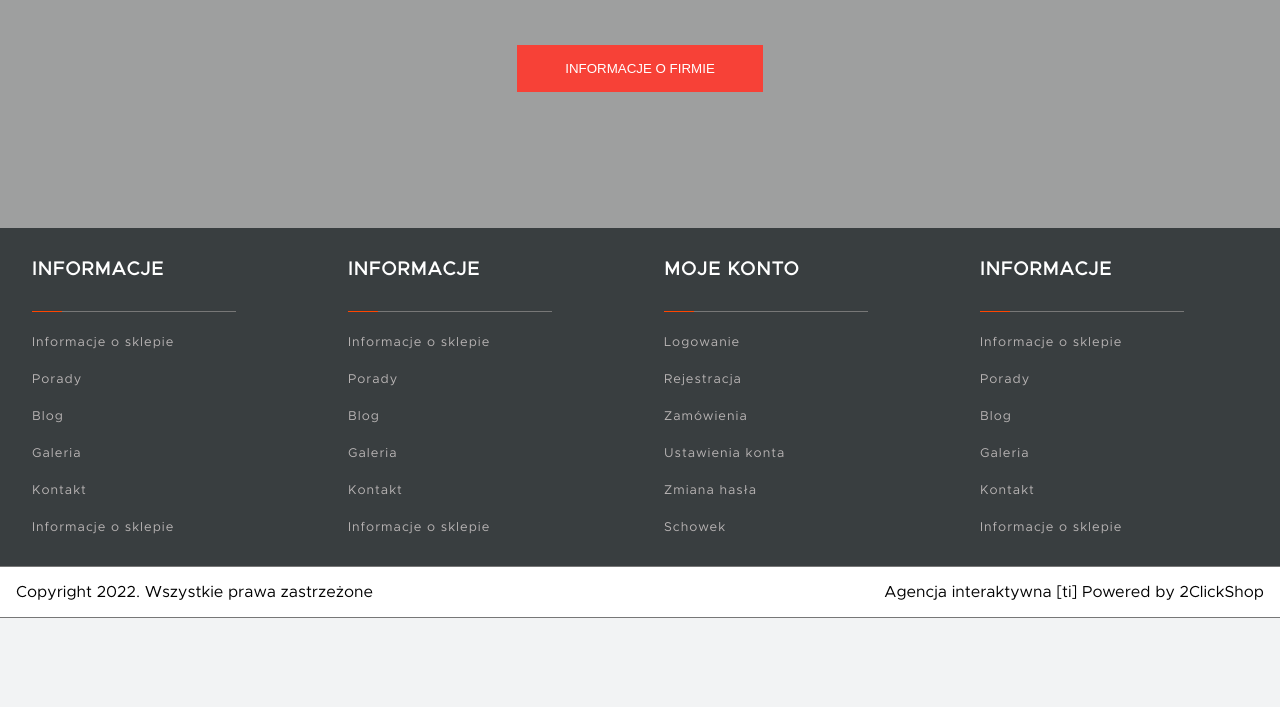
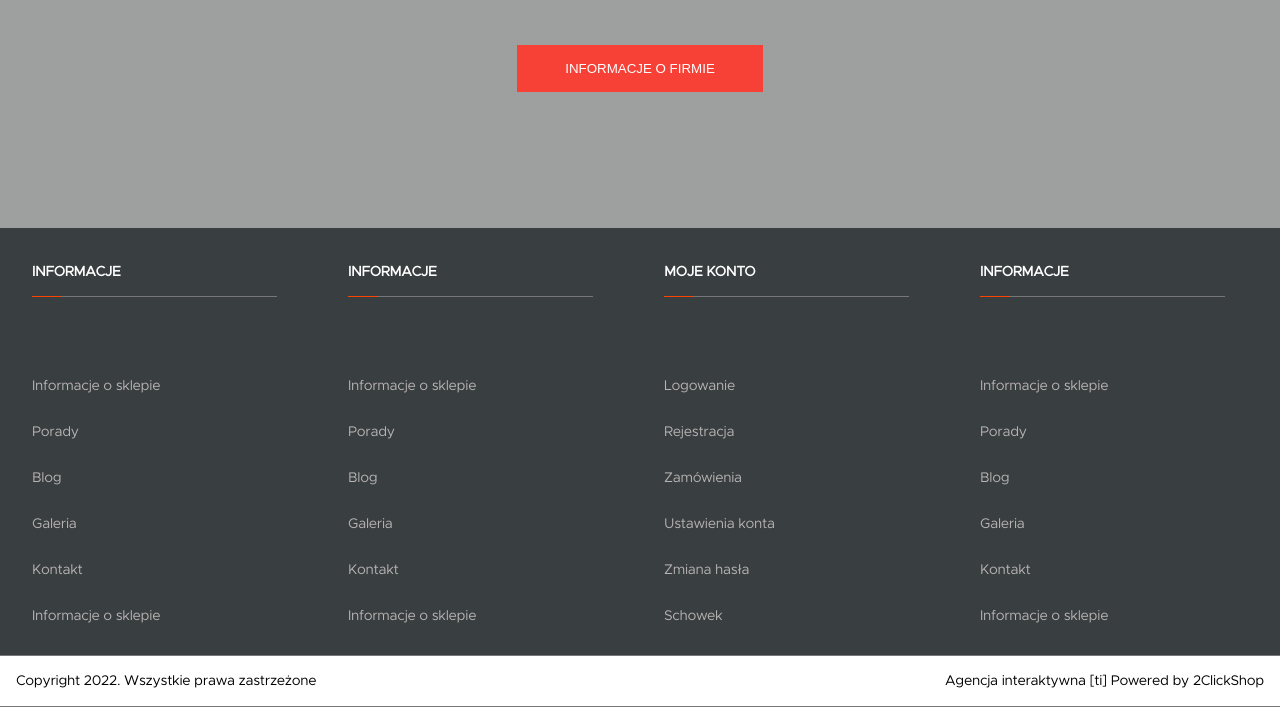
Before and after one commit to vernix77/Niedzwiedz, a website: page index.html in a window 1280 px wide. Shown: the part 1989-2696 px from the top of the page. Before the commit the page ends 2607 px from the top, so only its background shows below. Drawn offline with nearby package versions, Linux system fonts and the light colour scheme; files that its build step writes are made by us from their sources; files whose address does not match are found by name.

Commit message:
#4 poprawki

```diff
--- a/scss/footer.scss
+++ b/scss/footer.scss
@@ -36,6 +36,8 @@
 			border-bottom: 1px solid c.$h3_border_color;
 			position: relative;
 			padding-bottom: 2rem;
+			font-size: 14px;
+			letter-spacing: -0.28px;
 			p {
 				font-family: Metropolis-Regular;
 			}
@@ -56,7 +58,8 @@
 			gap: 2rem;
 			padding: 0;
 			margin-top: 1.5rem;
-			font-size: 0.8rem;
+			font-size: 14px;
+			letter-spacing: -0.28px;
 			color: rgb(184, 180, 180);
 		}
 	}
@@ -78,6 +81,9 @@
 	display: flex;
 	justify-content: space-between;
 	align-items: center;
+	font-size: 14px;
+	letter-spacing: -0.28px;
+
 	.footer__copyright--text {
 		margin-left: 1rem;
 		display: flex;
@@ -109,11 +115,14 @@
 			display: flex;
 			flex-direction: column;
 			margin-right: 4rem;
+			margin-top: 0.3rem;
 			h3 {
-				width: 100%;
+				width: 120%;
 				border-bottom: 1px solid c.$h3_border_color;
 				position: relative;
-				padding-bottom: 2rem;
+				padding-bottom: 1.1rem;
+				font-size: 14px;
+				letter-spacing: -0.28px;
 				p::after {
 					position: absolute;
 					left: 0;
@@ -125,13 +134,17 @@
 					background-color: orangered;
 				}
 			}
+			ul {
+				padding-top: 3.1rem;
+			}
 			a {
 				display: grid;
 				gap: 2rem;
 				padding: 0;
-				margin-top: 1.5rem;
-				font-size: 0.8rem;
+				margin-top: 2rem;
+				font-size: 14px;
 				color: rgb(184, 180, 180);
+				letter-spacing: -0.28px;
 			}
 			a:hover {
 				color: c.$hover_text_color;
```
